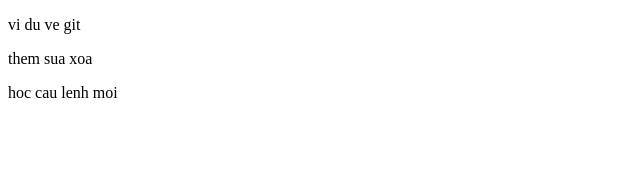
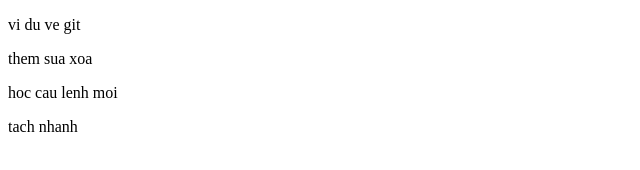
Before and after one commit to DoanhThu123/vscode, a plain HTML site: page index.html in a window 1280 px wide. Shown: the full height of the page, 0-640 px from the left. Drawn offline with Linux system fonts and the light colour scheme.

Commit message:
Them tach nhanh

```diff
--- a/index.html
+++ b/index.html
@@ -9,5 +9,6 @@
     <p>vi du ve git</p>
     <p>them sua xoa</p>
     <p>hoc cau lenh moi</p>
+    <p>tach nhanh</p>
 </body>
 </html>
```
